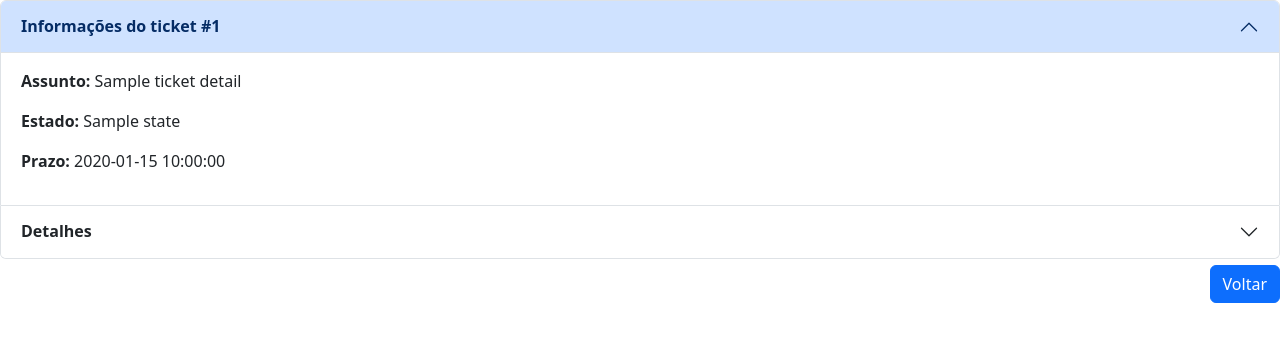
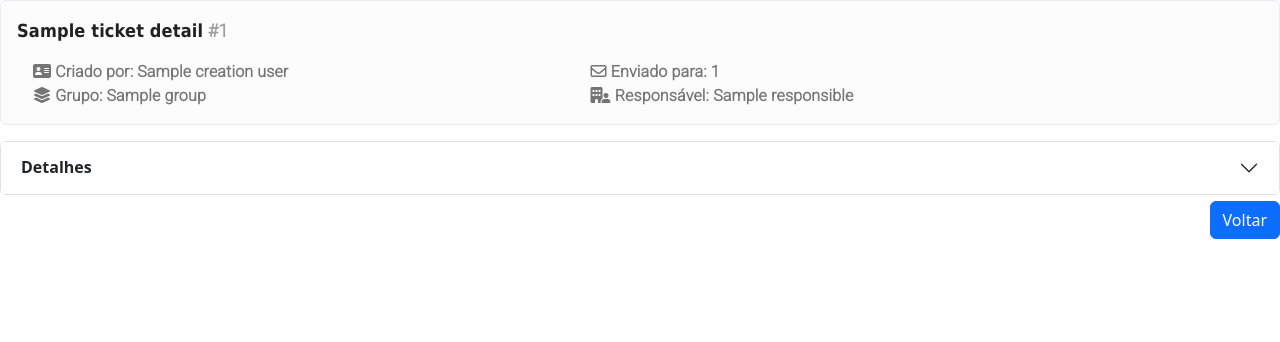
Before and after one commit to SuporteHiProjects/consulta_tickets, a Flask app: template templates/ticket_details.html in a window 1280 px wide. Shown: the top 342 px of the page. Run offline with Flask 3, Linux system fonts and the light colour scheme; the template is opened without the code that fills it: most values are stand-ins (such as "Sample title", 1, 10 or a date in 2020); some libraries are stand-ins or nearby versions.

Commit message:
(William) Nos detalhes do ticket foi inserido um container fixo. Ajustado a interface para ficar semelhante ao Inbox.

```diff
--- a/static/styles.css
+++ b/static/styles.css
@@ -208,3 +208,48 @@ td{
 #nextPage {
   margin-left: 10px;
 }
+
+.info_data, .info_headers {
+    margin: 0px;
+    color: rgba(0, 0, 0, 0.87);
+    font-weight: 100;
+    font-size: large;
+    line-height: 1.5;
+    letter-spacing: 0.15px;
+    font-family: 'Roboto';
+}
+
+.info_data {
+  margin-left: 16px;
+  color: rgb(117, 117, 117);
+  font-weight: 600;
+  font-size: medium;
+}
+
+.info_row {
+  display: flex;
+  flex-wrap: wrap;
+  gap: 2px;
+  color: rgb(117, 117, 117);
+}
+
+.ticket_created,
+.ticket_mail,
+.ticket_group,
+.ticket_analyst {
+  width: 45%;
+  margin-right: 2px;
+}
+
+.ticket_subject{
+  font-weight: 900;
+  font-family: Tahoma, sans-serif;
+}
+
+.ticket_number{
+    color: #9E9E9E;
+    height: 24px;
+    font-size: 18px;
+    font-weight: 900;
+    vertical-align: bottom;
+}
--- a/templates/ticket_details.html
+++ b/templates/ticket_details.html
@@ -5,23 +5,25 @@
     <link rel="stylesheet" type="text/css" href="{{ url_for('static', filename='styles.css') }}">
   <script src="static/scripts.js" defer></script>
   <link href="https://cdn.jsdelivr.net/npm/bootstrap@5.3.2/dist/css/bootstrap.min.css" rel="stylesheet" integrity="sha384-T3c6CoIi6uLrA9TneNEoa7RxnatzjcDSCmG1MXxSR1GAsXEV/Dwwykc2MPK8M2HN" crossorigin="anonymous">
+  <link rel="stylesheet" href="https://cdnjs.cloudflare.com/ajax/libs/font-awesome/6.4.0/css/all.min.css">
 </head>
 <body>
-  <div class="accordion" id="accordionExample">
-  <div class="accordion-item">
-    <h2 class="accordion-header">
-      <button class="accordion-button" type="button" data-bs-toggle="collapse" data-bs-target="#collapseOne" aria-expanded="true" aria-controls="collapseOne">
-        <strong>Informações do ticket #{{ ticket_details.number }}</strong>
-      </button>
-    </h2>
-    <div id="collapseOne" class="accordion-collapse collapse show" data-bs-parent="#accordionExample">
-      <div class="accordion-body">
-        <p><strong>Assunto:</strong> {{ ticket_details.subject }}</p>
-        <p><strong>Estado:</strong> {{ ticket_details.state.name }}</p>
-        <p><strong>Prazo:</strong> {{ ticket_details.deadline }}</p>
+  <div class="alert alert-light" role="alert">
+    <div class="info_headers">
+      <p><span class="ticket_subject">{{ ticket_details.subject }}</span><span class="ticket_number"> #{{ ticket_details.number }}</span></p>
+      <div class="info_data">
+        <div class="info_row">
+        <div class="ticket_created"><i class="fa-solid fa-address-card"></i> Criado por: {{ ticket_details.creationUser.name }}</div>
+        <div class="ticket_mail"><i class="fa-regular fa-envelope"></i> Enviado para: {{ ticket_details.number }}</div>
+        </div>
+        <div class="info_row">
+        <div class="ticket_group"><i class="fa-solid fa-layer-group"></i> Grupo: {{ ticket_details.group.name }}</div>
+        <div class="ticket_analyst"><i class="fa-solid fa-building-user"></i> Responsável: {{ ticket_details.responsible.name }}</div>
+        </div>
       </div>
     </div>
   </div>
+  <div class="accordion" id="accordionExample">
   <div class="accordion-item">
     <h2 class="accordion-header">
       <button class="accordion-button collapsed" type="button" data-bs-toggle="collapse" data-bs-target="#collapseThree" aria-expanded="false" aria-controls="collapseThree">
```
